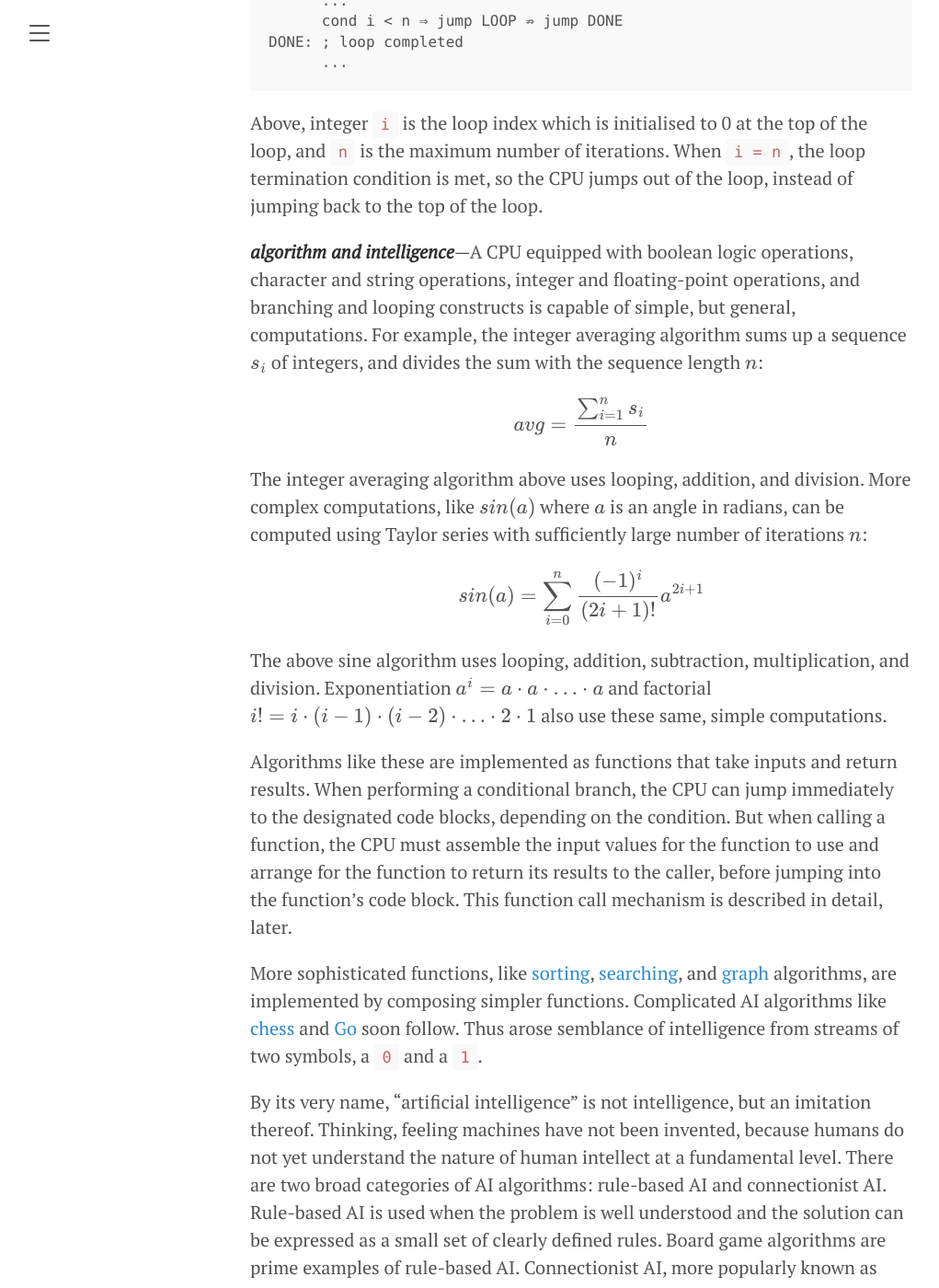
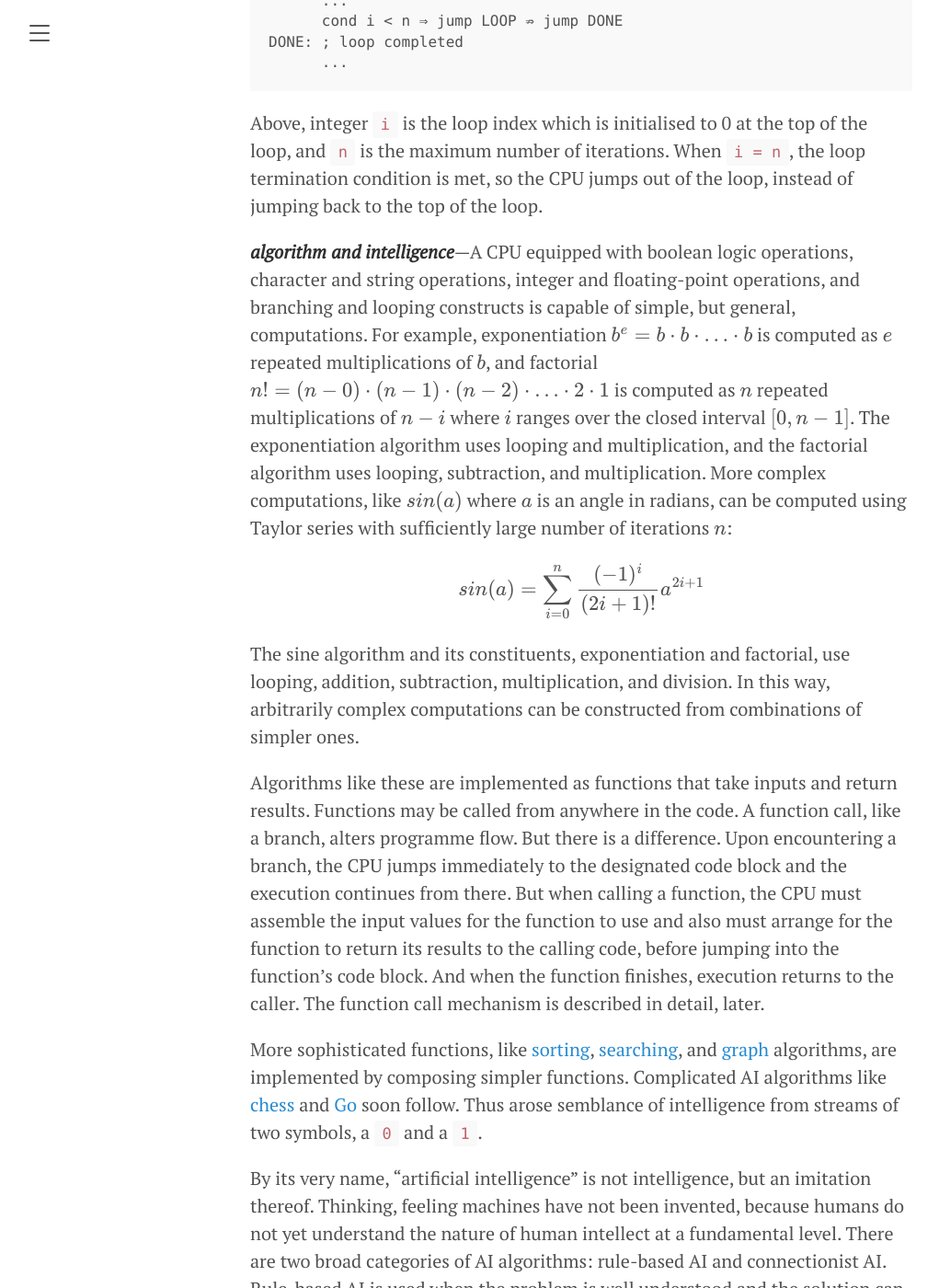
Before and after one commit to amenzwa/amenzwa.github.io, a Jekyll site: the page built from computing/HowComputersWork.md, in a window 1280 px wide and 1400 px high, scrolled down 4935 px. Shown: the whole window at 92% size, without its empty margins (8-1029 px from the left). Built offline with Jekyll 4.4.1, drawn with Linux system fonts in a browser that asks for light colours; our own code applies the rules of GitHub Pages for plain Markdown files; formulas are drawn with MathJax 3.

Commit message:
clarify sin(a)

```diff
--- a/computing/HowComputersWork.md
+++ b/computing/HowComputersWork.md
@@ -62,22 +62,16 @@ DONE: ; loop completed
 
 Above, integer `i` is the loop index which is initialised to 0 at the top of the loop, and `n` is the maximum number of iterations. When `i = n`, the loop termination condition is met, so the CPU jumps out of the loop, instead of jumping back to the top of the loop.
 
-***algorithm and intelligence***—A CPU equipped with boolean logic operations, character and string operations, integer and floating-point operations, and branching and looping constructs is capable of simple, but general, computations. For example, the integer averaging algorithm sums up a sequence $s_i$ of integers, and divides the sum with the sequence length $n$:
+***algorithm and intelligence***—A CPU equipped with boolean logic operations, character and string operations, integer and floating-point operations, and branching and looping constructs is capable of simple, but general, computations. For example, exponentiation $b^e = b \cdot b \cdot ... \cdot b$ is computed as $e$ repeated multiplications of $b$, and factorial $n! = (n - 0) \cdot (n - 1) \cdot (n - 2) \cdot ... \cdot 2 \cdot 1$ is computed as $n$ repeated multiplications of $n - i$ where $i$ ranges over the closed interval  $[0, n-1]$. The exponentiation algorithm uses looping and multiplication, and the factorial algorithm uses looping, subtraction, and multiplication. More complex computations, like $sin(a)$ where $a$ is an angle in radians, can be computed using Taylor series with sufficiently large number of iterations $n$:
 
-<div>
-$$
-avg = \frac{\sum_{i=1}^{n} s_i}{n}
-$$
-</div>
-The integer averaging algorithm above uses looping, addition, and division. More complex computations, like $sin(a)$ where $a$ is an angle in radians, can be computed using Taylor series with sufficiently large number of iterations $n$:
 <div>
 $$
 sin(a) = \sum_{i=0}^{n} \frac{(-1)^i}{(2i+1)!} a^{2i+1}
 $$
 </div>
-The above sine algorithm uses looping, addition, subtraction, multiplication, and division. Exponentiation $a^i = a \cdot a \cdot ... \cdot a$ and factorial $i! = i \cdot (i - 1) \cdot (i - 2) \cdot ... \cdot 2 \cdot 1$ also use these same, simple computations.
+The sine algorithm and its constituents, exponentiation and factorial, use looping, addition, subtraction, multiplication, and division. In this way, arbitrarily complex computations can be constructed from combinations of simpler ones.
 
-Algorithms like these are implemented as functions that take inputs and return results. When performing a conditional branch, the CPU can jump immediately to the designated code blocks, depending on the condition. But when calling a function, the CPU must assemble the input values for the function to use and arrange for the function to return its results to the caller, before jumping into the function's code block. This function call mechanism is described in detail, later.
+Algorithms like these are implemented as functions that take inputs and return results. Functions may be called from anywhere in the code. A function call, like a branch, alters programme flow. But there is a difference. Upon encountering a branch, the CPU jumps immediately to the designated code block and the execution continues from there. But when calling a function, the CPU must assemble the input values for the function to use and also must arrange for the function to return its results to the calling code, before jumping into the function's code block. And when the function finishes, execution returns to the caller. The function call mechanism is described in detail, later.
 
 More sophisticated functions, like [sorting](https://en.wikipedia.org/wiki/Sorting_algorithm), [searching](https://en.wikipedia.org/wiki/Search_algorithm), and [graph](https://en.wikipedia.org/wiki/Graph_theory) algorithms, are implemented by composing simpler functions. Complicated AI algorithms like [chess](https://en.wikipedia.org/wiki/Computer_chess) and [Go](https://en.wikipedia.org/wiki/Computer_Go) soon follow. Thus arose semblance of intelligence from streams of two symbols, a `0` and a `1`.
 
```
